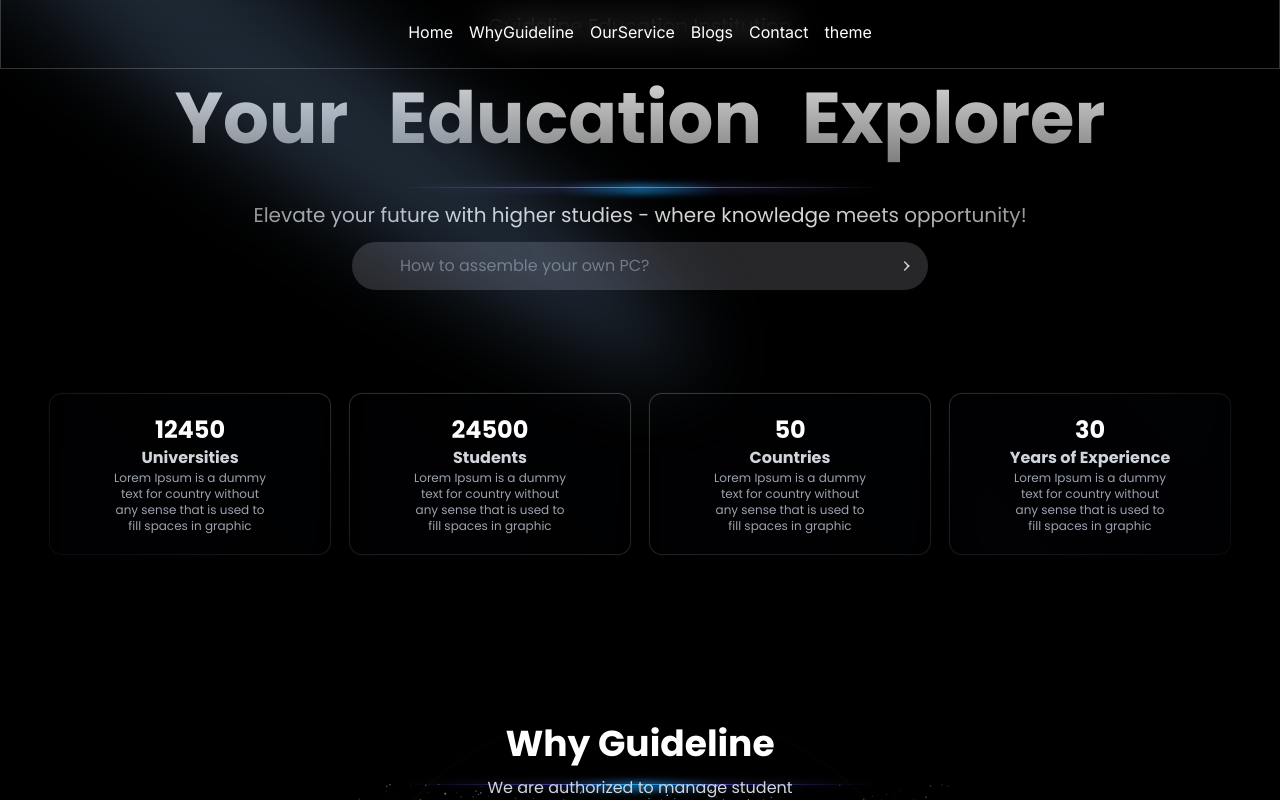
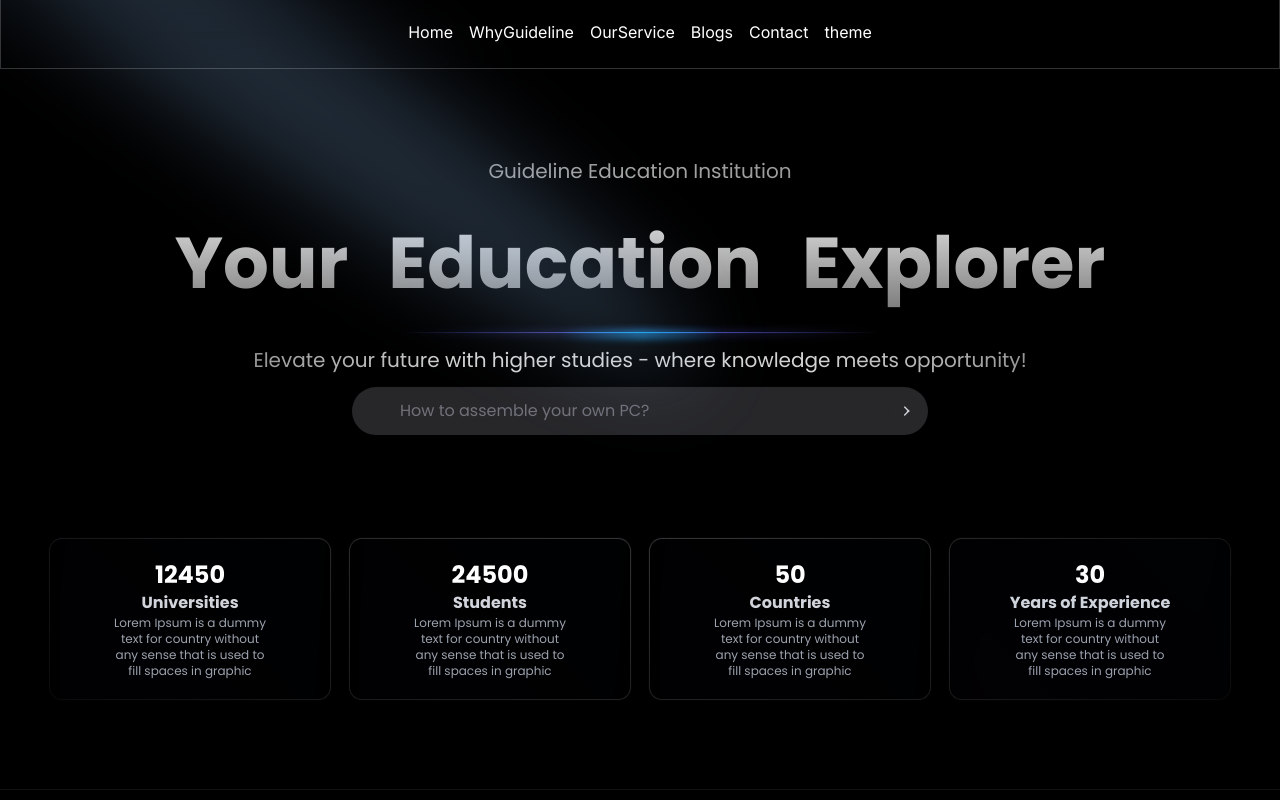
Before and after one commit to infinitegrp/Infinite-Edu, a Next.js app: page / in a window 1280 px wide. Shown: the top 800 px of the page. Built offline with nearby package versions, Linux system fonts and the light colour scheme.

Commit message:
scroll smothness update  in sm screen

```diff
--- a/src/components/ScrollManger.tsx
+++ b/src/components/ScrollManger.tsx
@@ -45,8 +45,8 @@ const SmoothScroll = ({ children }: { children: React.ReactNode }) => {
     // as scrollY changes between 0px and the scrollable height, create a negative scroll value...
     // ... based on current scroll position to translateY the document in a natural way
     const transform = useTransform(scrollY, [0, pageHeight], [0, -pageHeight])
-    const physics = { damping: 25, mass: 0.27, stiffness: 50 }  // easing of smooth scroll
-    const smPhysics = { damping: 20, mass: 0.1, stiffness: 1 }  // easing of smooth scroll
+    const smPhysics = { damping: 25, mass: 0.27, stiffness: 50 }  // easing of smooth scroll
+    const physics = { damping: 10, mass: 0.1, stiffness: 10 }  // easing of smooth scroll
     const spring = useSpring(transform, physics) // apply easing to the negative scroll value
     const smSpring = useSpring(transform, smPhysics) // apply easing to the negative scroll value
 
```
